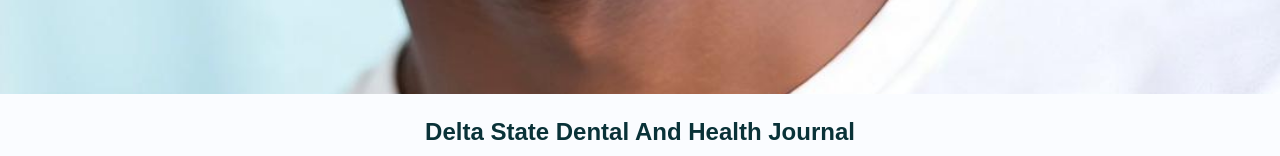
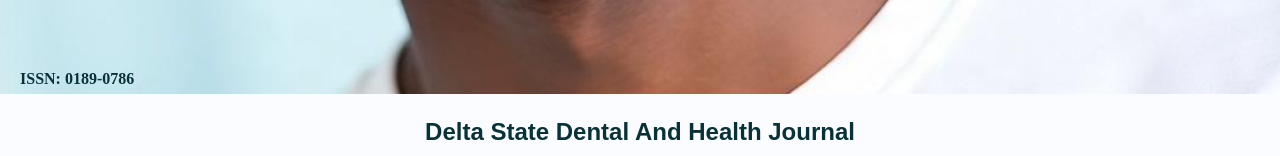
Before and after one commit to He-is-Henry/dsdhj, a React (Vite) app: page / in a window 1280 px wide. Shown: the part 796-952 px from the top of the page. Built offline with nearby package versions, Linux system fonts and the light colour scheme; no server answers.

Commit message:
Added ISSN and eliminated display issue with nav layout

```diff
--- a/src/App.css
+++ b/src/App.css
@@ -100,6 +100,7 @@ main {
 .desktop-nav {
   display: flex;
   gap: 1.5rem;
+  margin-right: 20px;
 }
 
 .nav-link {
@@ -111,7 +112,7 @@ main {
 }
 
 .nav-link:hover {
-  color: #1e9965;
+  color: #1d53a0;
 }
 
 .header-right {
@@ -443,7 +444,7 @@ textarea {
 }
 
 .drawer-link:hover {
-  color: #1e9965;
+  color: #1d53a0;
 }
 @keyframes shiftIn {
   to {
--- a/src/components/Header.jsx
+++ b/src/components/Header.jsx
@@ -26,9 +26,9 @@ const Header = () => {
   const navigate = useNavigate();
   const dropdownLinks = [];
   const [showMenu, setShowMenu] = useState(false);
-  const [isWide, setIsWide] = useState(window.innerWidth > 768);
+  const [isWide, setIsWide] = useState(window.innerWidth > 900);
   useEffect(() => {
-    const handleResize = () => setIsWide(window.innerWidth > 768);
+    const handleResize = () => setIsWide(window.innerWidth > 900);
     window.addEventListener("resize", handleResize);
     return () => window.removeEventListener("resize", handleResize);
   }, []);
@@ -181,10 +181,10 @@ const Header = () => {
             ref={dropdownRef}
             onMouseEnter={() => {
               clearDropdownTimeout();
-              window.innerWidth >= 768 && setShowDropdown(true);
+              isWide && setShowDropdown(true);
             }}
             onMouseLeave={() => {
-              window.innerWidth >= 768 && delayedHideDropdown();
+              isWide && delayedHideDropdown();
             }}
           >
             {dropdownLinks.map((item, index) =>
--- a/src/components/Home.jsx
+++ b/src/components/Home.jsx
@@ -18,6 +18,7 @@ const Home = () => {
         description="Delta State Dental And Health Journal publishes peer-reviewed open access research in dental, medical, and health sciences. Explore current issues, archives, and submission guidelines."
       />
       <div>
+        <div style={{ position: "relative" }}>
           <img
             src="/hero.jpg"
             alt="Hero Image"
@@ -30,6 +31,17 @@ const Home = () => {
               maxHeight: "100vh",
             }}
           />
+          <span
+            style={{
+              fontFamily: "Times New Roman, serif",
+              position: "absolute",
+              bottom: "10px",
+              left: "0",
+            }}
+          >
+            <b>ISSN: 0189-0786</b>
+          </span>
+        </div>
         <h2>
           <b>Delta State Dental And Health Journal</b>
         </h2>
```
Lines whose indentation alone changed are shown as unchanged.
